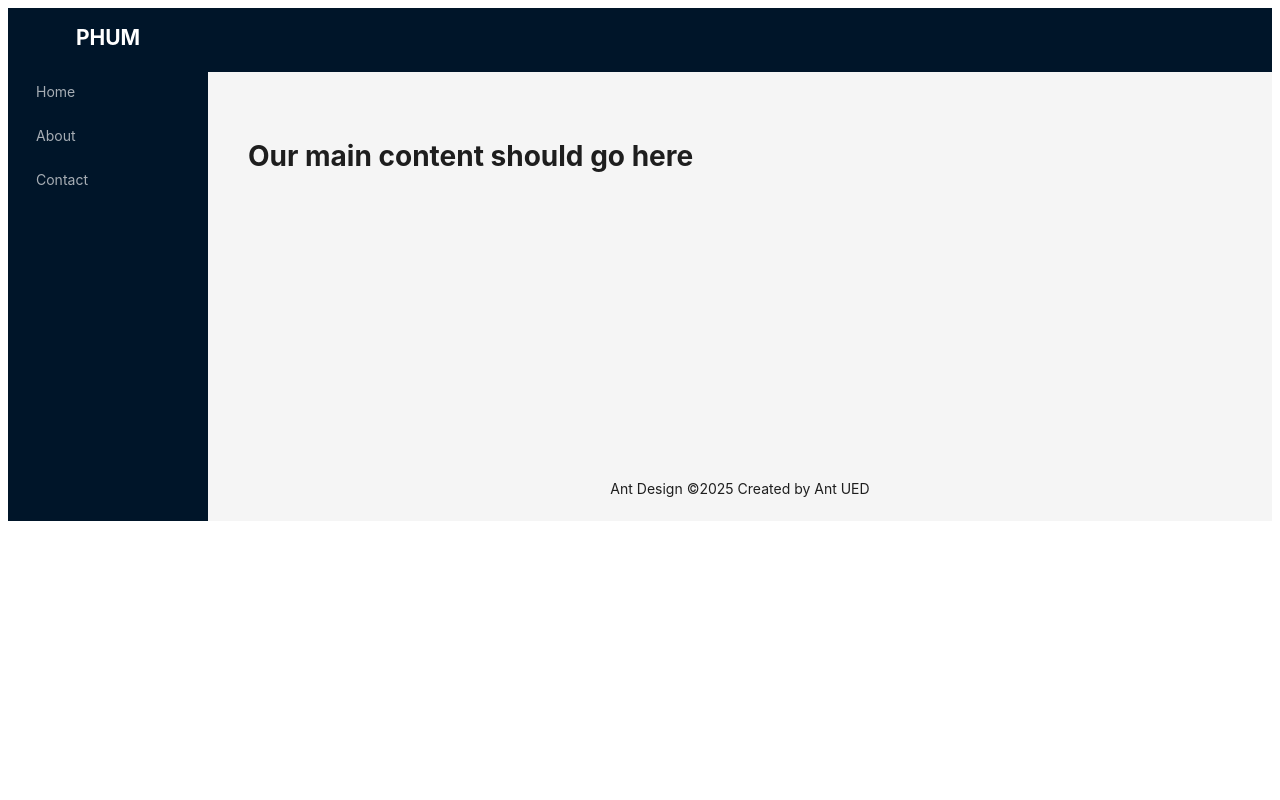
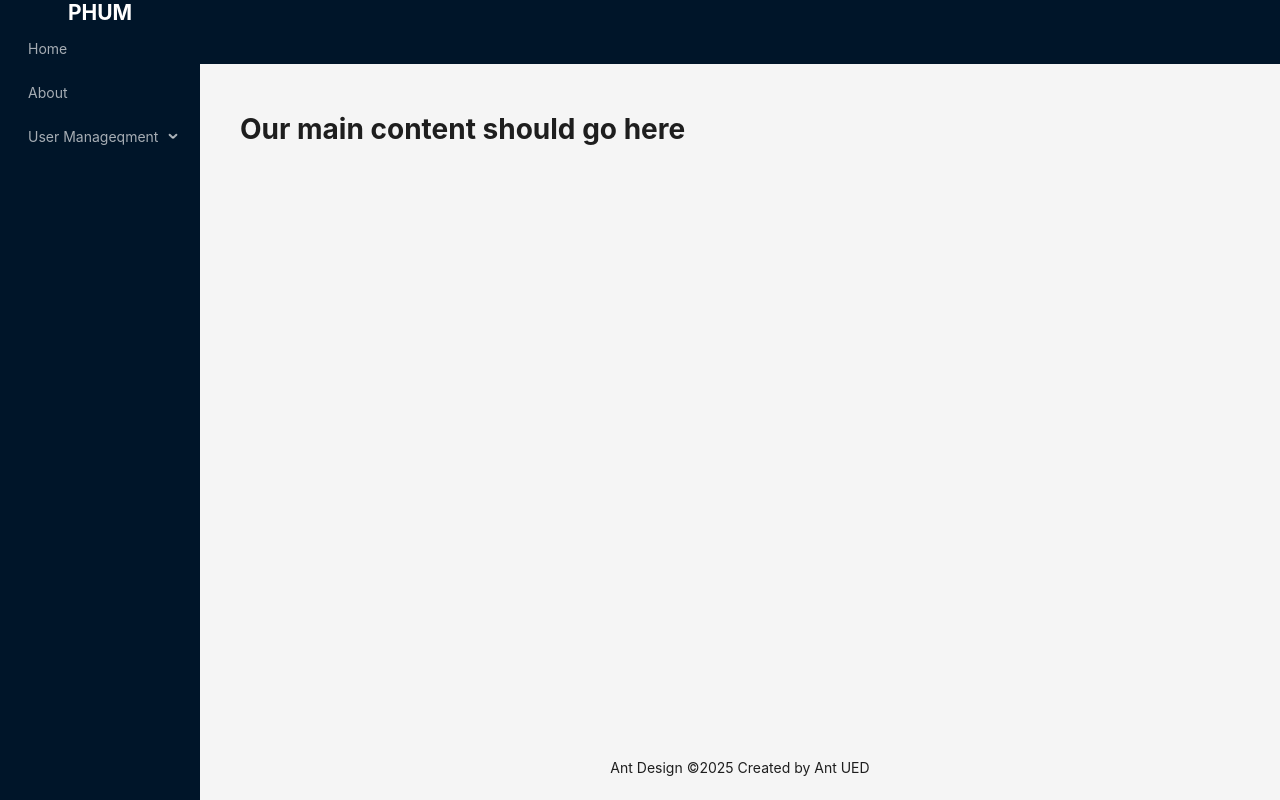
Before and after one commit to rifat-sarker/phum-client, a React (Vite) app: page /admin in a window 1280 px wide. Built offline with nearby package versions, Linux system fonts and the light colour scheme.

Commit message:
refactor MainLayout component and add global CSS reset

```diff
--- a/src/components/layout/MainLayout.tsx
+++ b/src/components/layout/MainLayout.tsx
@@ -1,23 +1,33 @@
-import { Layout, Menu } from "antd";
+import { Layout, Menu, MenuProps } from "antd";
 
 const { Header, Content, Footer, Sider } = Layout;
-const items = [
+const items: MenuProps["items"] = [
   {
-    key: "dfdsf",
+    key: "1",
     label: "Home",
   },
   {
-    key: "dfdfsf",
+    key: "2",
     label: "About",
   },
   {
-    key: "dfdddsf",
-    label: "Contact",
+    key: "3",
+    label: "User Manageqment",
+    children: [
+      {
+        key: "11",
+        label: "Admin",
+      },
+      {
+        key: "12",
+        label: "Student",
+      },
+    ],
   },
 ];
 const MainLayout = () => {
   return (
-    <Layout>
+    <Layout style={{ height: "100vh" }}>
       <Sider
         breakpoint="lg"
         collapsedWidth="0"
@@ -28,8 +38,16 @@
           console.log(collapsed, type);
         }}
       >
-        <div className="demo-logo-vertical">
-          <h1 style={{color: "white", textAlign: "center", justifyContent: "center",justifyItems: "center"}}> PHUM</h1>{" "}
+        <div
+          style={{
+            color: "white",
+            textAlign: "center",
+            display: "flex",
+            justifyContent: "center",
+            justifyItems: "center",
+          }}
+        >
+          <h1> PHUM</h1>
         </div>
         <Menu
           theme="dark"
--- a/src/index.css
+++ b/src/index.css
@@ -0,0 +1,5 @@
+* {
+  margin: 0;
+  padding: 0;
+  box-sizing: border-box;
+}
```
